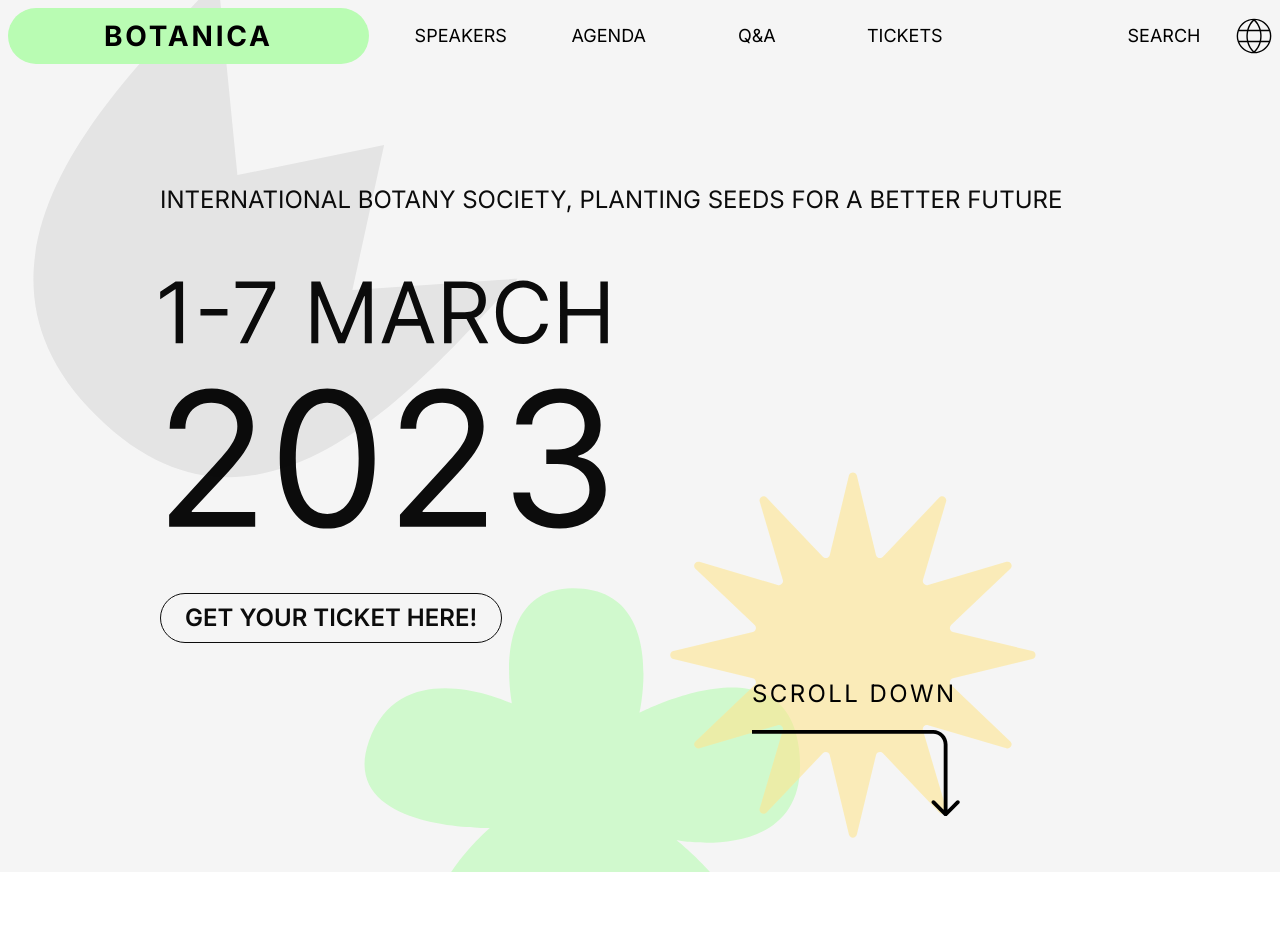
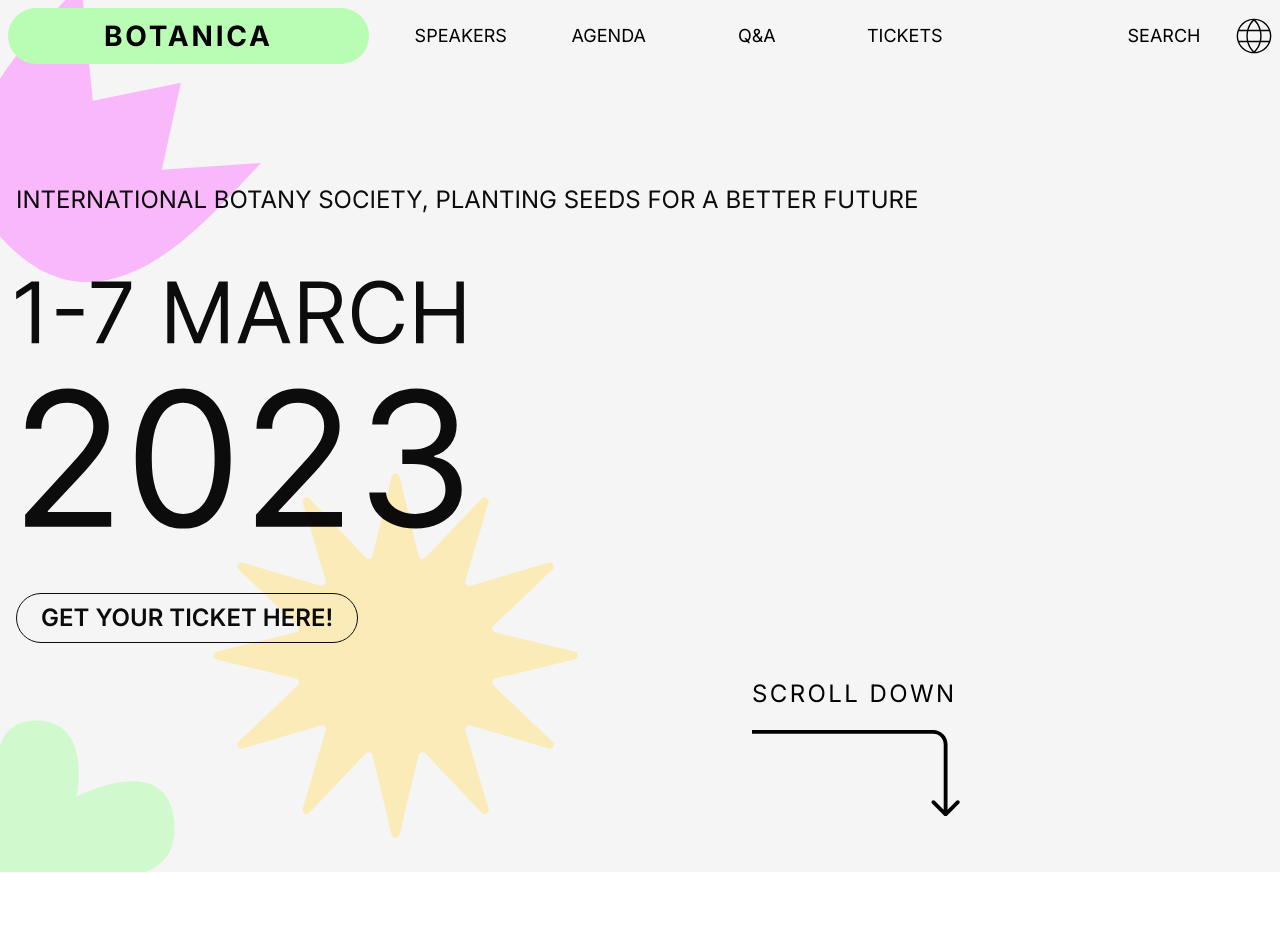
Before and after one commit to Michalgordon/Botanica, a React (Vite) app: page / in a window 1280 px wide. Shown: the top 936 px of the page. Built offline with nearby package versions, Linux system fonts and the light colour scheme.

Commit message:
fixed svg locations

```diff
--- a/src/components/Hero.jsx
+++ b/src/components/Hero.jsx
@@ -5,11 +5,11 @@ import { ArrowDown } from "../assets/icons";
 const Hero = () => {
   return (
     <section id="home" className="section relative h-200">
-      <Tulip className="absolute  -top-0 lg:left-1/2 rotate-45 fill-pink opacity-60 w-1/2 sm:w-1/3 lg:w-1/4"></Tulip>
-      <Flower className="absolute  -bottom-56 -left-40 md:-bottom-40 md:left-96 rotate-53 fill-green opacity-60 w-1/2 sm:w-1/3 lg:w-1/4"></Flower>
-      <Star className="absolute bottom-5 left-1/2   fill-yellow opacity-60 w-1/2 sm:w-1/3 lg:w-1/4"></Star>
+      <Tulip className="absolute top-[-33px] left-[-40px] lg:left-[50%] lg:top-[-82px] rotate-45 fill-pink opacity-60 min-w-[255px] w-1/5"></Tulip>
+      <Flower className="absolute left-[-80px] bottom-[-120px] lg:top-[539px] lg:left-[633.95px] rotate-53 fill-green opacity-60 min-w-[261px] w-1/5"></Flower>
+      <Star className="absolute bottom-5 left-[200px] lg:bottom-[10%] lg:left-[1400px] fill-yellow opacity-60 min-w-[392px] w-[30%]"></Star>
 
-      <div className="flex flex-col md:pl-36 md:pt-14 gap-12 sm:gap-14 md:gap-16 opacity-95">
+      <div className="flex flex-col md:pt-14 gap-12 sm:gap-14 md:gap-16 opacity-95">
         <h3 className="text-base sm:text-xl md:text-2xl">
           INTERNATIONAL BOTANY SOCIETY, PLANTING SEEDS FOR A BETTER FUTURE
         </h3>
```
Also changed, not shown: src/assets/images/star.svg, src/assets/images/tulip.svg.
